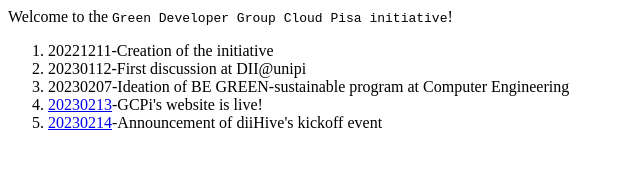
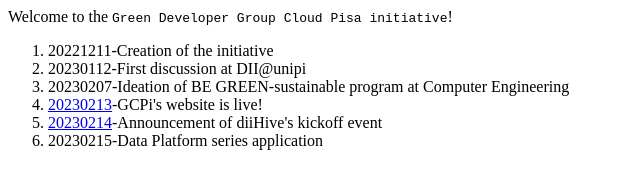
Before and after one commit to diiHive/diiHive.github.io, a plain HTML site: page index.html in a window 1280 px wide. Shown: the whole page, without its empty margins (0-640 px from the left). Drawn offline with Linux system fonts and the light colour scheme.

Commit message:
Update index.html

```diff
--- a/index.html
+++ b/index.html
@@ -12,6 +12,7 @@
         <li class="milestone">20230207-Ideation of BE GREEN-sustainable program at Computer Engineering</li>
         <li class="milestone"><a href="index">20230213</a>-GCPi's website is live!</li>
         <li class="milestone"><a href="20230214">20230214</a>-Announcement of diiHive's kickoff event</li>
+        <li class="milestone">20230215-Data Platform series application</li>
     </ol>
 </nav>
   </body>
```
